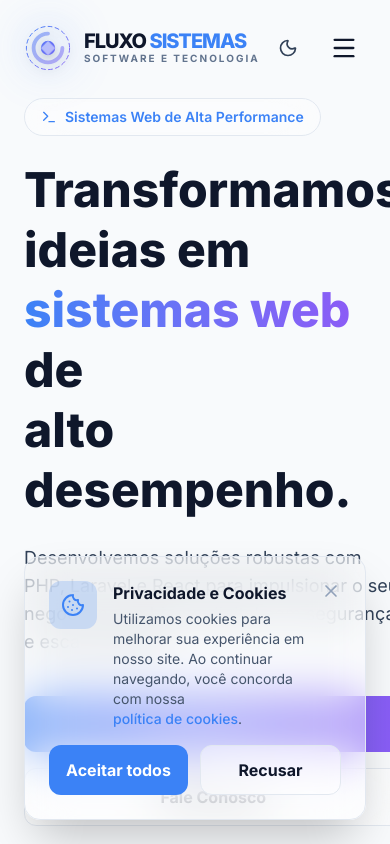
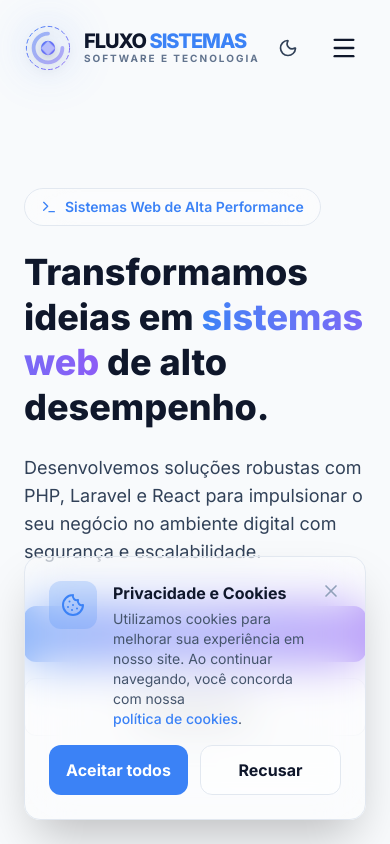
Before and after one commit to paulodias-dev/fluxo-sistemas, a React (Vite) app: page / in a window 390 px wide. Shown: the top 844 px of the page. Built offline with nearby package versions, Linux system fonts and the light colour scheme.

Commit message:
Refactor: Streamline hero heading text and improve button width responsiveness.

```diff
--- a/src/components/Hero.tsx
+++ b/src/components/Hero.tsx
@@ -26,10 +26,8 @@ export default function Hero() {
             <span>Sistemas Web de Alta Performance</span>
           </motion.div>
 
-          <h1 className="text-5xl md:text-7xl font-extrabold leading-tight mb-6 dark:text-white text-slate-900">
-            Transformamos ideias em <br />
-            <span className="text-gradient">sistemas web</span> de <br />
-            alto desempenho.
+          <h1 className="text-4xl md:text-7xl font-extrabold leading-tight mb-6 dark:text-white text-slate-900">
+            Transformamos ideias em <span className="text-gradient">sistemas web</span> de alto desempenho.
           </h1>
 
           <p className="text-lg md:text-xl text-slate-700 dark:text-slate-400 mb-10 max-w-xl">
@@ -39,14 +37,14 @@ export default function Hero() {
           <div className="flex flex-col sm:flex-row gap-4">
             <a
               href="#servicos"
-              className="px-8 py-4 bg-gradient text-white rounded-xl font-bold flex items-center justify-center gap-2 hover:shadow-lg hover:shadow-brand-blue/30 transition-all hover:-translate-y-1"
+              className="w-full sm:w-auto px-8 py-4 bg-gradient text-white rounded-xl font-bold flex items-center justify-center gap-2 hover:shadow-lg hover:shadow-brand-blue/30 transition-all hover:-translate-y-1"
             >
               Ver Serviços
               <ArrowRight size={20} />
             </a>
             <a
               href="#contato"
-              className="px-8 py-4 glass dark:text-white text-slate-900 rounded-xl font-bold flex items-center justify-center gap-2 hover:bg-white/20 transition-all border border-white/30"
+              className="w-full sm:w-auto px-8 py-4 glass dark:text-white text-slate-900 rounded-xl font-bold flex items-center justify-center gap-2 hover:bg-white/20 transition-all border border-white/30"
             >
               Fale Conosco
             </a>
```
